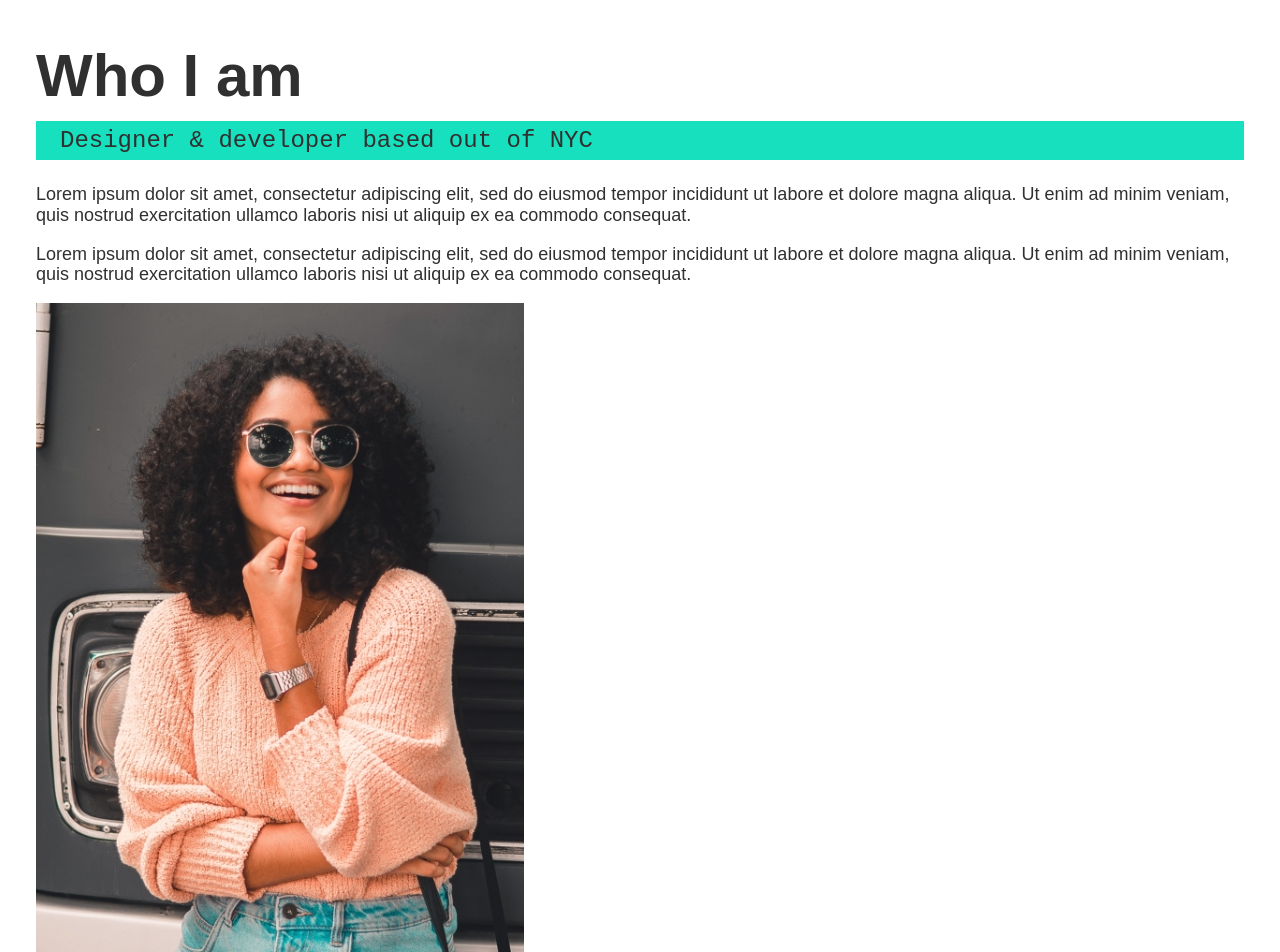
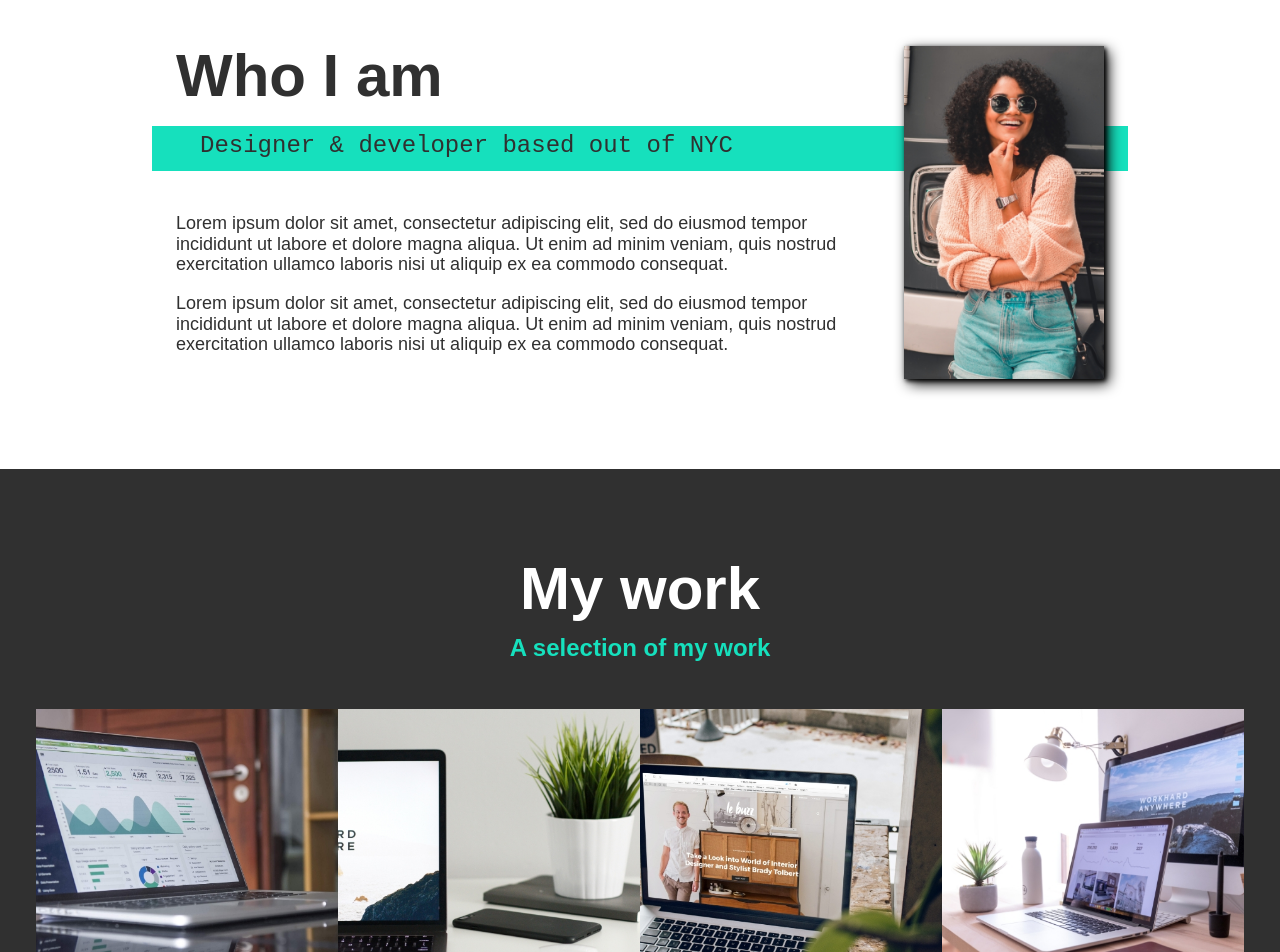
Before and after one commit to LifeNavigator/portfolio-site, a plain HTML site: page index.html in a window 1280 px wide. Shown: the part 1300-2252 px from the top of the page. Drawn offline with nearby package versions, Linux system fonts and the light colour scheme.

Commit message:
finished styling and layout

```diff
--- a/index.html
+++ b/index.html
@@ -71,13 +71,13 @@
            <p>Lorem ipsum dolor sit amet, consectetur adipiscing elit, sed do eiusmod tempor incididunt ut labore et dolore magna aliqua. Ut enim ad minim veniam, quis nostrud exercitation ullamco laboris nisi ut aliquip ex ea commodo consequat.</p>
        </div>
 
-       <img src="img/dev-jane-02.jpg" alt="Jane leaning against a bus">
+       <img src="img/dev-jane-02.jpg" alt="Jane leaning against a bus" class="about-me__image  ">
     </section>
 
     <!-- My Work -->
     <section class="my-work" id="work">
-        <h2 class="section__title">My work</h2>
-        <p class="section__subtitle"></p>
+        <h2 class="section__title section__title--work">My work</h2>
+        <p class="section__subtitle section__subtitle--work">A selection of my work</p>
 
         <div class="portfolio">
             <!-- Portfolio item 01 -->
--- a/style.css
+++ b/style.css
@@ -238,3 +238,85 @@ intro__img {
 
     }
 }
+
+.about-me {
+    max-width: 1000px;
+    margin: 0 auto;
+}
+
+.about-me__image {
+    box-shadow: var(--bs);
+}
+
+@media (min-width: 600px) {
+    .about-me {
+        display: grid;
+        grid-template-columns: 1fr 200px;
+        grid-template-areas:
+            "title img"
+            "subtitle img"
+            "text img";
+        grid-column-gap: 2em;
+    }
+
+    .about-me__image {
+        grid-area: img;
+        position: relative;
+        z-index: 2;
+    }
+
+    .section__title--about {
+        grid-area: title;
+    }
+
+    .section__subtitle--about {
+        grid-column: 1 / -1;
+        grid-row: 2;
+        position: relative;
+        left: -1em;
+        width: calc(100% + 2em);
+        padding-left: 2em;
+        padding-right: calc(200px + 4em);
+    }
+}
+
+/* Portfolio Section */
+.my-work {
+    background-color: var(--clr-dark);
+    color: var(--clr-light);
+    text-align: center;
+}
+
+.section__subtitle--work {
+    color: var(--clr-accent);
+    font-weight: var(--fw-bold);
+    margin-bottom: 2em;
+}
+
+.portfolio {
+    display: grid;
+    grid-template-columns: repeat(auto-fit, minmax(300px, 1fr));
+    /*  see if seting a max width but making sure usign margin: 0 auto  will work*/
+}
+
+.portfolio__item {
+    background: var(--clr-accent);
+    overflow: hidden;
+}
+
+.portfolio__img {
+    transition: transform 750ms cubic-bezier(.5, 0, .5, 1),
+        opacity 250ms linear;
+}
+
+.portfolio__item:focus {
+    /* to prevent jumping*/
+    position: relative;
+    z-index: 2;
+}
+
+.portfolio__img:hover,
+.portfolio__item:focus .portfolio__img {
+    transform: scale(1.2);
+    opacity: .75;
+}
```
